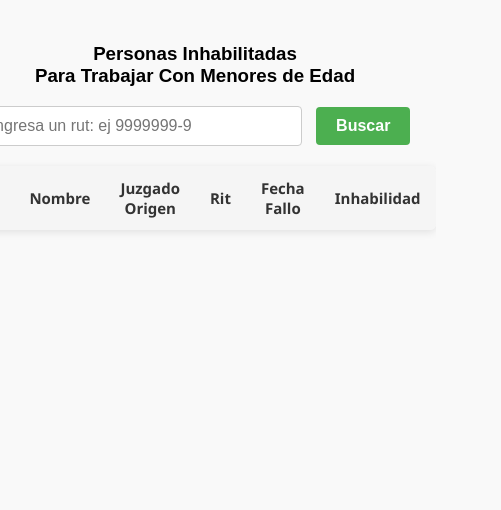
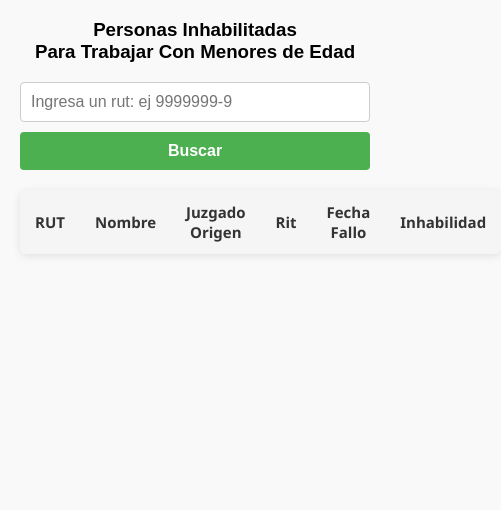
Before and after one commit to jsamrngs/inhabilitados, a plain HTML site: page index.html in a window 390 px wide. Shown: the part 334-844 px from the top of the page, 501 px wide, since content can reach past the window. Drawn offline with Linux system fonts and the light colour scheme.

Commit message:
Refactor CSS for responsive design and layout

```diff
--- a/estilos/style.css
+++ b/estilos/style.css
@@ -2,27 +2,32 @@ body {
     display: flex;
     justify-content: center;
     align-items: center;
-      height: 100vh;
+    min-height: 100vh;
     margin: 0;
+    padding: 20px;
     font-family: Arial, sans-serif;
     background-color: #f9f9f9;
+    box-sizing: border-box;
 }
 
 .search-container {
     text-align: center;
+    width: 100%;
+    max-width: 600px;
 }
 
 #search-bar {
-      width: 300px;
+    width: 70%;
     padding: 10px;
     font-size: 16px;
     border: 1px solid #ccc;
     border-radius: 4px;
+    box-sizing: border-box;
 }
 
 .btn-buscar {
-      padding: 10px 20px;
-      margin-left: 10px;
+    padding: 10px 15px;
+    margin-left: 5px;
     background-color: #4CAF50;
     color: white;
     border: none;
@@ -41,4 +46,30 @@ body {
     margin-top: 20px;
     font-size: 15px;
     color: #333;
+    padding: 0 10px;
 }
+
+@media (min-width: 600px) {
+    #search-bar {
+        width: 300px;
+    }
+    .btn-buscar {
+        margin-left: 10px;
+    }
+}
+
+@media (max-width: 400px) {
+    .search-container {
+        display: flex;
+        flex-direction: column;
+        align-items: stretch;
+    }
+    #search-bar {
+        width: 100%;
+        margin-bottom: 10px;
+    }
+    .btn-buscar {
+        width: 100%;
+        margin-left: 0;
+    }
+}
```
Lines whose indentation alone changed are shown as unchanged.
